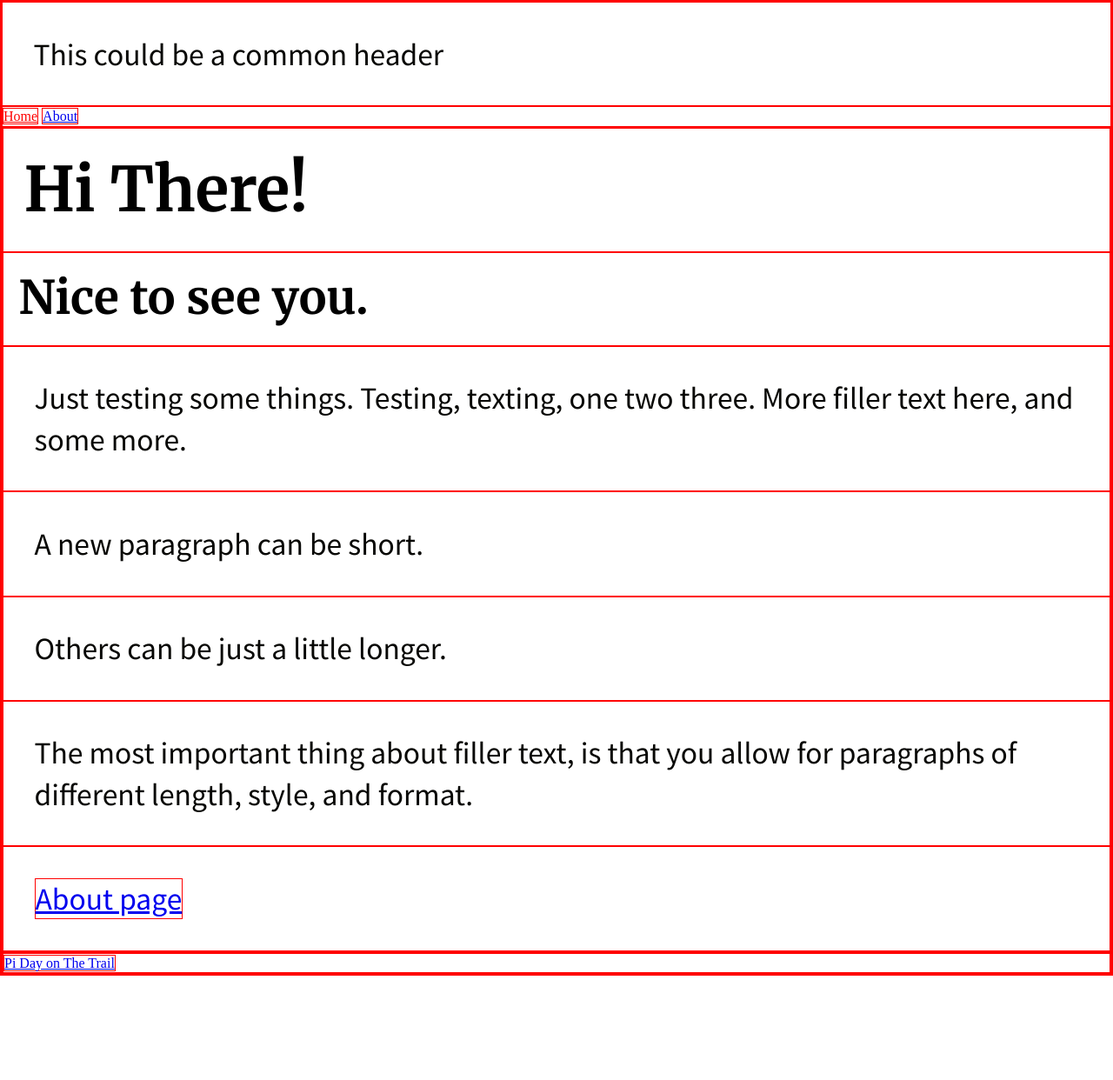
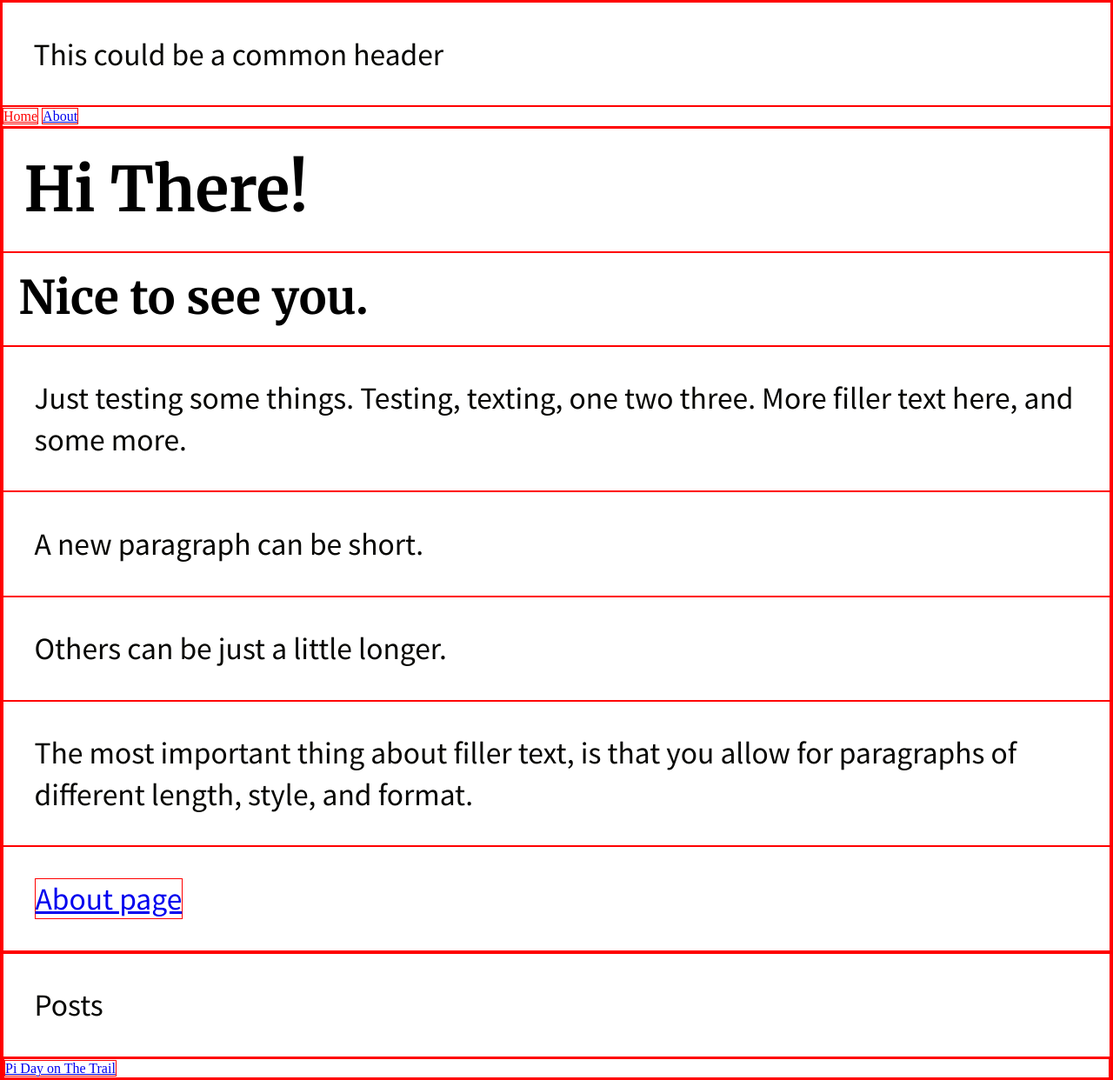
Before and after one commit to craigkraft/craigkraft.github.io, a Jekyll site: the page built from index.md, in a window 1280 px wide. Shown: the whole page at 87% size. Built offline with Jekyll 4.4.1, drawn with Linux system fonts in a browser that asks for light colours; before the commit the page ends 1120 px from its top, so only the background shows below that.

Commit message:
Update footer.html

```diff
--- a/_includes/footer.html
+++ b/_includes/footer.html
@@ -1,3 +1,6 @@
+<section>
+<p>Posts</p>
 <ul>{% for post in site.posts %}
   <li><a href="{{ post.url }}">{{ post.title }}</a></li>{% endfor %}
 </ul>
+</section>
```
